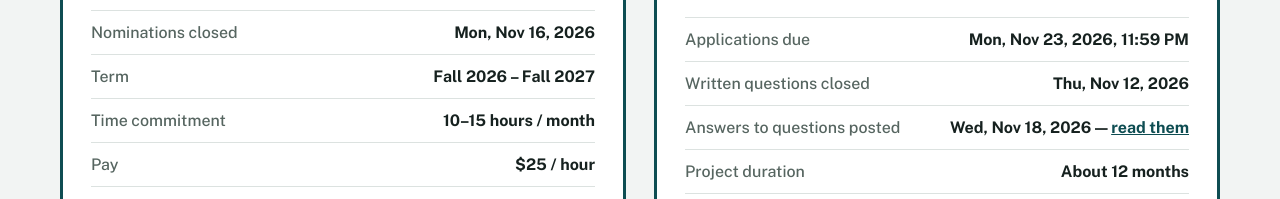
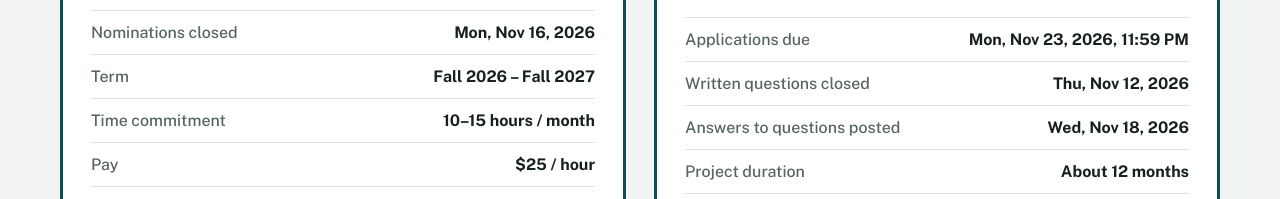
Before and after one commit to jarrynight/cobbs-creek-greening, a plain HTML site: page apply.html in a window 1280 px wide. Shown: the part 859-1058 px from the top of the page. Drawn offline with nearby package versions, Linux system fonts and the light colour scheme.

Commit message:
Add files via upload

```diff
--- a/apply.html
+++ b/apply.html
@@ -123,7 +123,7 @@ a.footer-link:hover { color: #F0C178; }
             <tbody>
               <tr style="border-top: 1px solid #DCE2E0"><th scope="row" style="font-weight: 500; color: #566560; padding: 12px 0; width: 50%">Applications due</th><td style="text-align: right; font-weight: 700; padding: 12px 0">Mon, Nov 23, 2026, 11:59 PM</td></tr>
               <tr style="border-top: 1px solid #DCE2E0"><th scope="row" style="font-weight: 500; color: #566560; padding: 12px 0">Written questions closed</th><td style="text-align: right; font-weight: 700; padding: 12px 0">Thu, Nov 12, 2026</td></tr>
-              <tr style="border-top: 1px solid #DCE2E0"><th scope="row" style="font-weight: 500; color: #566560; padding: 12px 0">Answers to questions posted</th><td style="text-align: right; font-weight: 700; padding: 12px 0">Wed, Nov 18, 2026 &mdash; <a href="Cobbs_Creek_Greening_RFP_Responses_to_Written_Questions_Nov_2026.pdf" style="color: #0E4D52">read them</a></td></tr>
+              <tr style="border-top: 1px solid #DCE2E0"><th scope="row" style="font-weight: 500; color: #566560; padding: 12px 0">Answers to questions posted</th><td style="text-align: right; font-weight: 700; padding: 12px 0">Wed, Nov 18, 2026</td></tr>
               <tr style="border-top: 1px solid #DCE2E0; border-bottom: 1px solid #DCE2E0"><th scope="row" style="font-weight: 500; color: #566560; padding: 12px 0">Project duration</th><td style="text-align: right; font-weight: 700; padding: 12px 0">About 12 months</td></tr>
             </tbody>
           </table>
```
